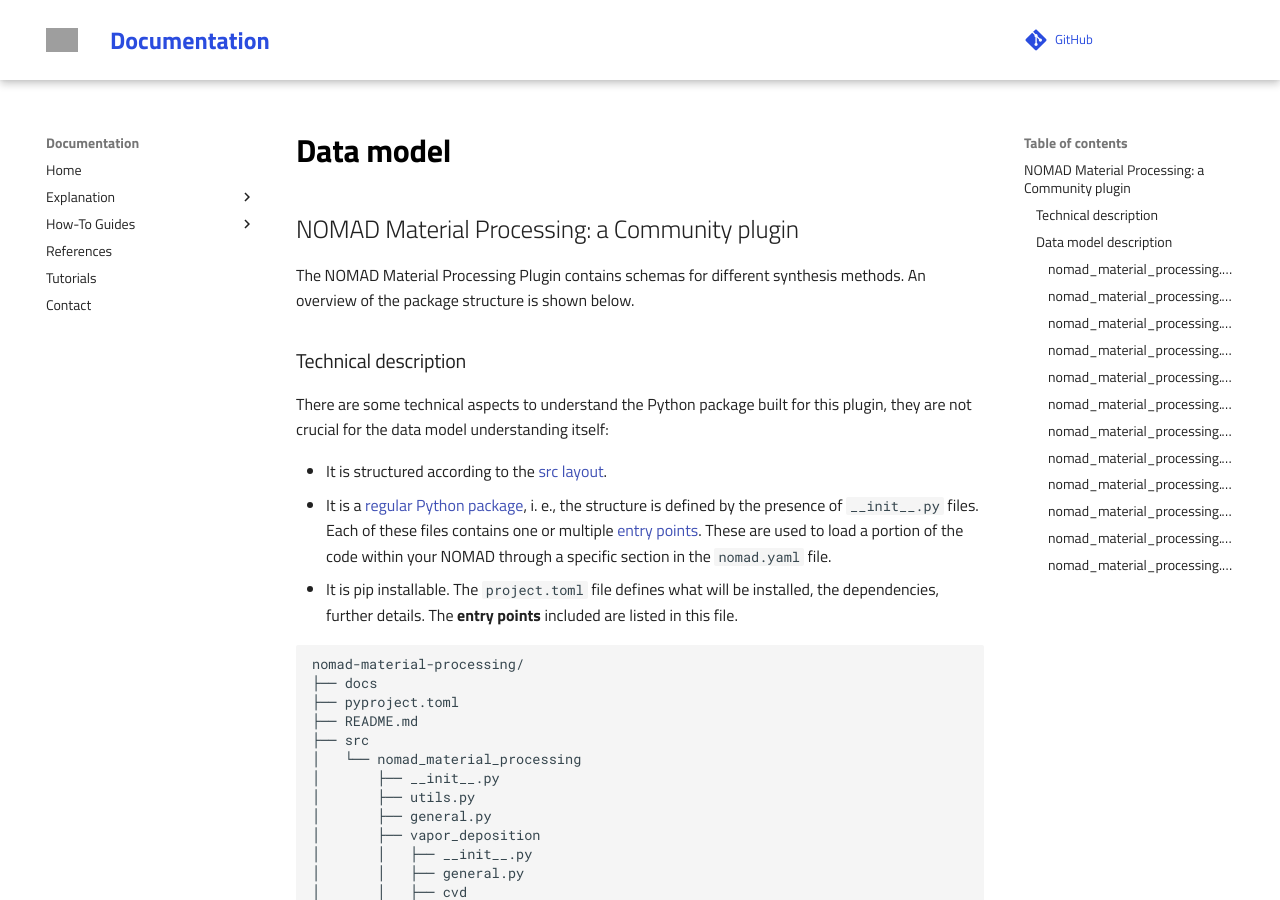
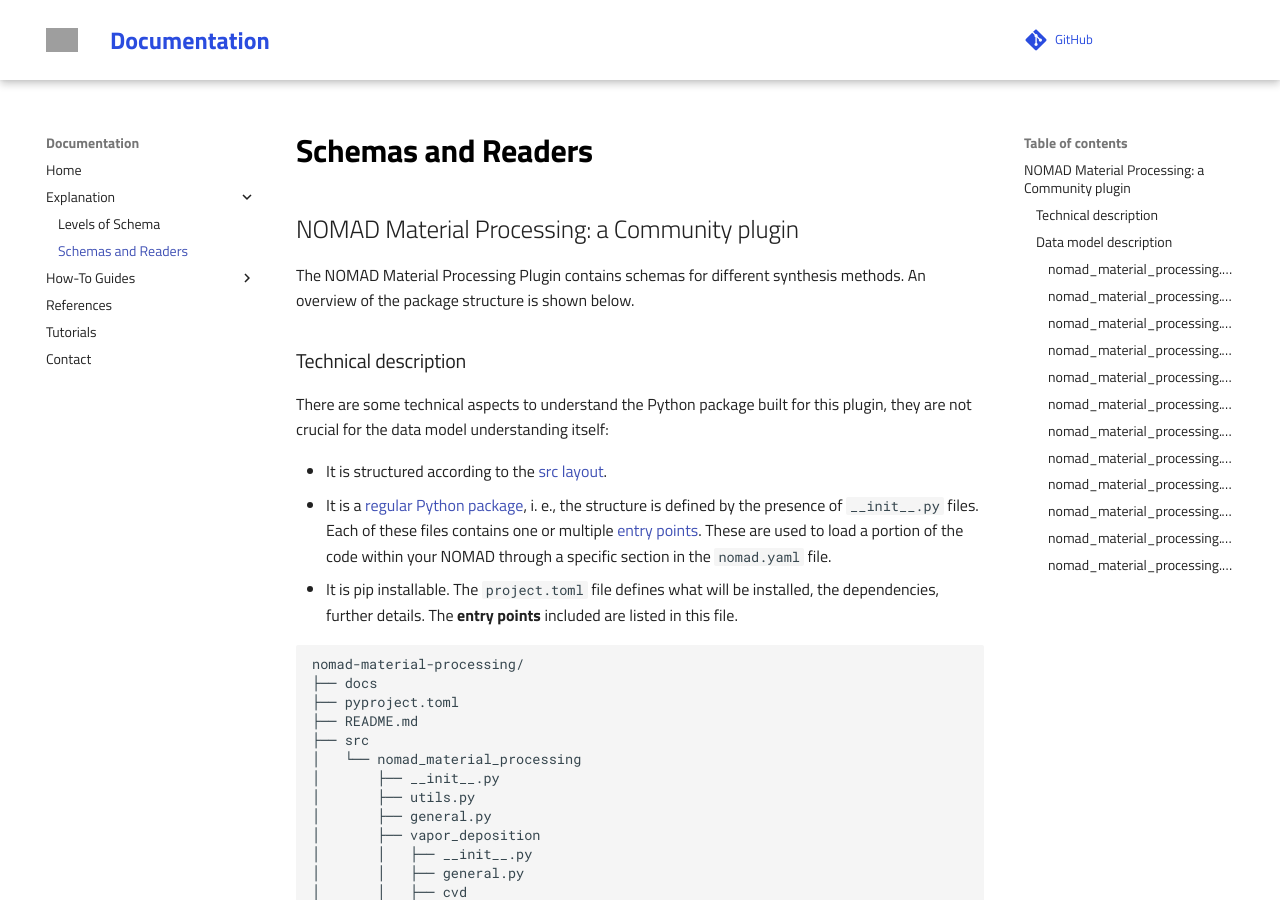
Before and after one commit to FAIRmat-NFDI/nomad-material-processing, an MkDocs documentation site: the page built from docs/explanation/data_model.md, in a window 1280 px wide and 900 px high. Built offline with MkDocs 1.6.1 and Material for MkDocs 9.7.7, drawn with Linux system fonts in a browser that asks for light colours; comment, search, counter and statistics services are not loaded; some of the changed lines change nothing that is shown; grey boxes are pictures that could not be loaded.

Commit message:
Bugfix: rename in mkdocs.yml

```diff
--- a/mkdocs.yml
+++ b/mkdocs.yml
@@ -9,7 +9,7 @@ nav:
   - Home: index.md
   - Explanation:
     - Levels of Schema: explanation/levelsofschema.md
-    - Schemas and Readers: explanation/schemas_and_readers.md
+    - Schemas and Readers: explanation/data_model.md
   - How-To Guides:
     - Install this Plugin: how_to/install.md
     - Use this Plugin: how_to/use_this_plugin.md
```
